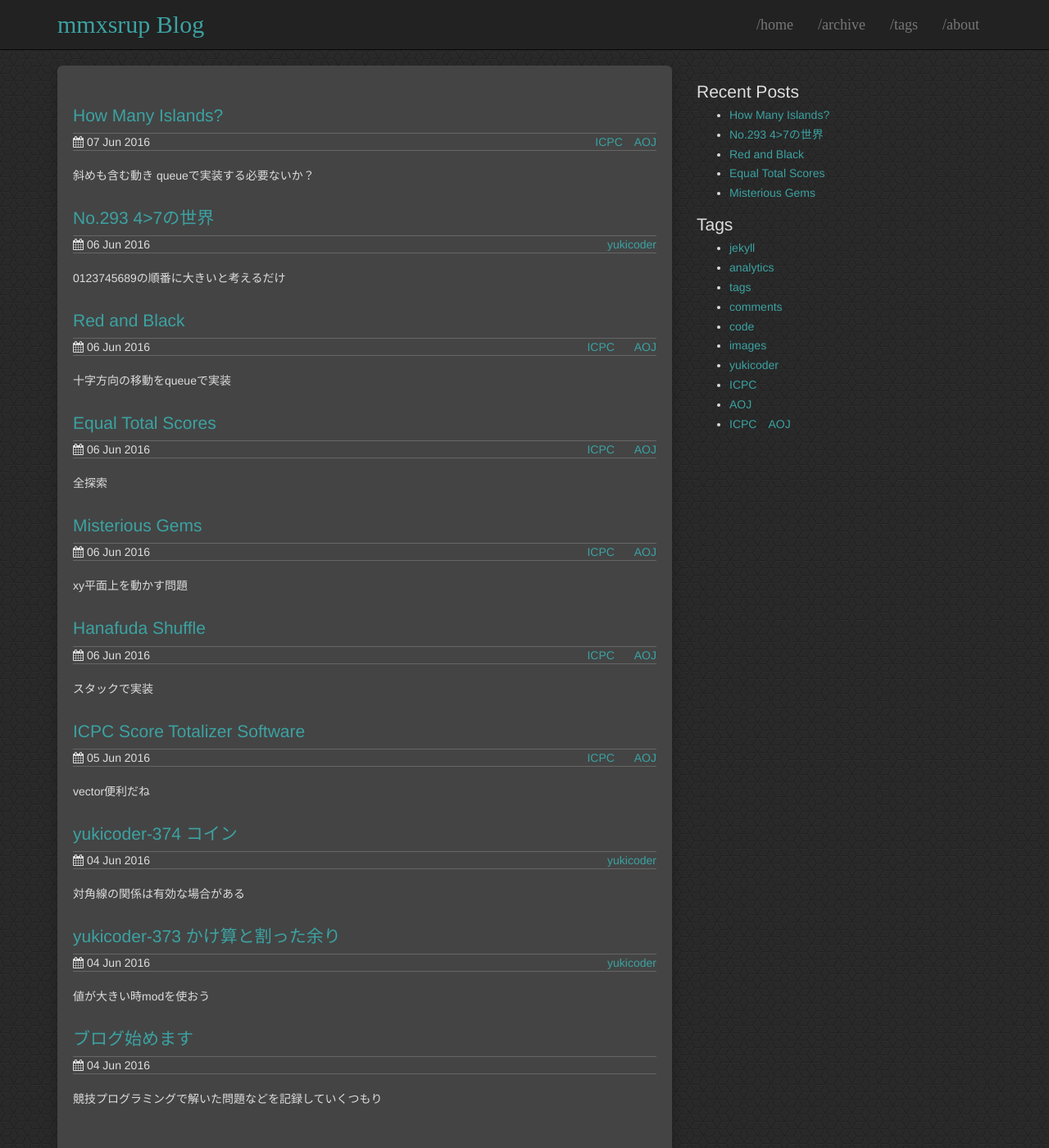
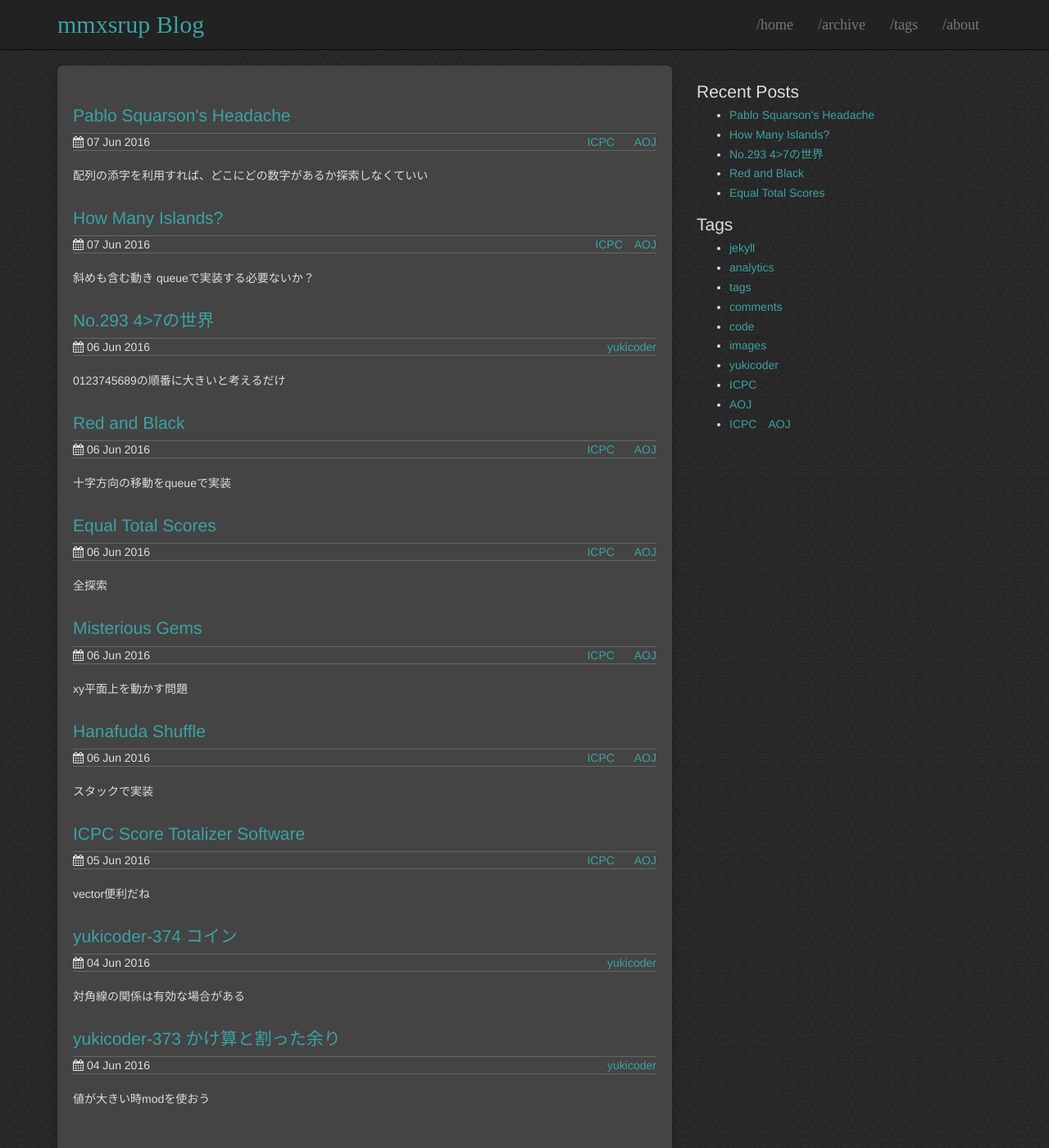
Before and after one commit to mmxsrup/old.mmxsrup.github.io, a Jekyll site: the page built from index.html, in a window 1280 px wide and 1400 px high. Shown: the whole window at 82% size. Built offline with Jekyll 4.4.1, drawn with Linux system fonts in a browser that asks for light colours; some of the changed lines change nothing that is shown.

Commit message:
new post and fix configyml

```diff
--- a/_config.yml
+++ b/_config.yml
@@ -1,4 +1,6 @@
 # Jekyll configuration
+#追加
+timezone: JPN
 
 name: mmxsrup Blog
 description: Student
@@ -51,7 +53,5 @@ kramdown:
   input: GFM # Enable GitHub Flavored Markdown (fenced code blocks)
   hard_wrap: true
 
-#追加
-timezone: Asia/Tokyo
 
 exclude: ['README.md', 'LICENSE']
--- /dev/null
+++ b/_posts/2016-07-08-PabloSquarson'sHeadache.md
@@ -0,0 +1,94 @@
+---
+layout: post
+title: Pablo Squarson's Headache
+date: 2016-06-07 00:11:10
+tags: ICPC AOJ
+description: 配列の添字を利用すれば、どこにどの数字があるか探索しなくていい
+---
+
+[問題](http://judge.u-aizu.ac.jp/onlinejudge/description.jsp?id=1165&lang=jp)
+
+## 問題
+指定された数字の隣接する辺に、指定された方向から繋げる。
+
+## 考え方
+`vpint num(200)`を利用する。添字が箱の数字の番号を示す。`num[i].fi`i番目の数字がついた箱が置かれているx座標。`num[i].se`i番目の数字がついた箱が置かれいるy座標。(0の箱はx=0 y=0)
+こうすることにより、添えで箱の番号を指定できるのでミスに書いたような箱がどこにあるかを探すプログラムが必要なくなる。つまり配列の添字を利用して、xy座標の情報だけを書き換えれば楽に実装できるということ。
+
+## ミス
+はじめに思いついた解法は`board[400][400]`を作り`board[200][200] = 0`としてその周りをあたえられたクエリに応じて、数字を代入していき、最終的に値が入っているところの最大と最小を求めればいけるなと思いました。しかし、この解法だと、(int s, t;//s番隣接した周りに、tの命令の方向に置く)で毎回全てを探索して探さなければならないなと思い断念。
+
+## コード
+
+{% highlight c++ %}
+#include <iostream>
+#include <string>
+#include <algorithm>
+#include <functional>
+#include <vector>
+#include <stack>
+#include <queue>
+#include <set>
+#include <bitset>
+#include <map>
+#include <cstdio>
+#include <cstdlib>
+#include <cstring>
+#include <cmath>
+using namespace std;
+typedef long long ll;
+typedef pair<int,int> pint;
+typedef vector<int> vint;
+typedef vector<pint> vpint;
+#define mp make_pair
+#define fi first
+#define se second
+#define all(v) (v).begin(),(v).end()
+#define rep(i,n) for(int i=0;i<(n);i++)
+#define reps(i,f,n) for(int i=(f);i<(n);i++)
+int dx[4] = {1, 0, 0, -1};
+int dy[4] = {0, 1, -1, 0};
+
+
+void slove(int n){
+	vpint num(n);//num[番号]
+	num[0].fi = 0; num[0].se = 0;//fi　x座標 sey座標
+	reps(i, 1, n){//奥数字の番号がi
+		int s, t;//s番隣接した周りに、tの命令の方向に置く
+		scanf("%d %d", &s, &t);
+		if (t == 0){//左に動く
+			num[i].fi = num[s].fi - 1;
+			num[i].se = num[s].se;
+		}else if(t == 1){//下に動く
+			num[i].fi = num[s].fi;
+			num[i].se = num[s].se - 1;
+		}else if(t == 2){//右に動く
+			num[i].fi = num[s].fi + 1;
+			num[i].se = num[s].se;
+		}else if(t == 3){//上に動く
+			num[i].fi = num[s].fi;
+			num[i].se = num[s].se + 1;
+		}
+	}
+	int mx_x = 0, mi_x = 0, mx_y = 0, mi_y = 0;
+	reps(i, 1, n){
+		mx_x = max(num[i].fi, mx_x);//xの方の最大値を探す
+		mi_x = min(num[i].fi, mi_x);//xの方の最小値を探す
+		mx_y = max(num[i].se, mx_y);//y
+		mi_y = min(num[i].se, mi_y);//y
+	}
+
+	printf("%d %d\n", mx_x - mi_x + 1, mx_y - mi_y + 1);//答え出力
+	return;
+}
+
+int main(void){
+	int n;
+	rep(i, 1000){
+		cin >> n;
+		if (n == 0) break;
+		slove(n);
+	}
+	return 0;
+}
+{% endhighlight c++ %}
```
